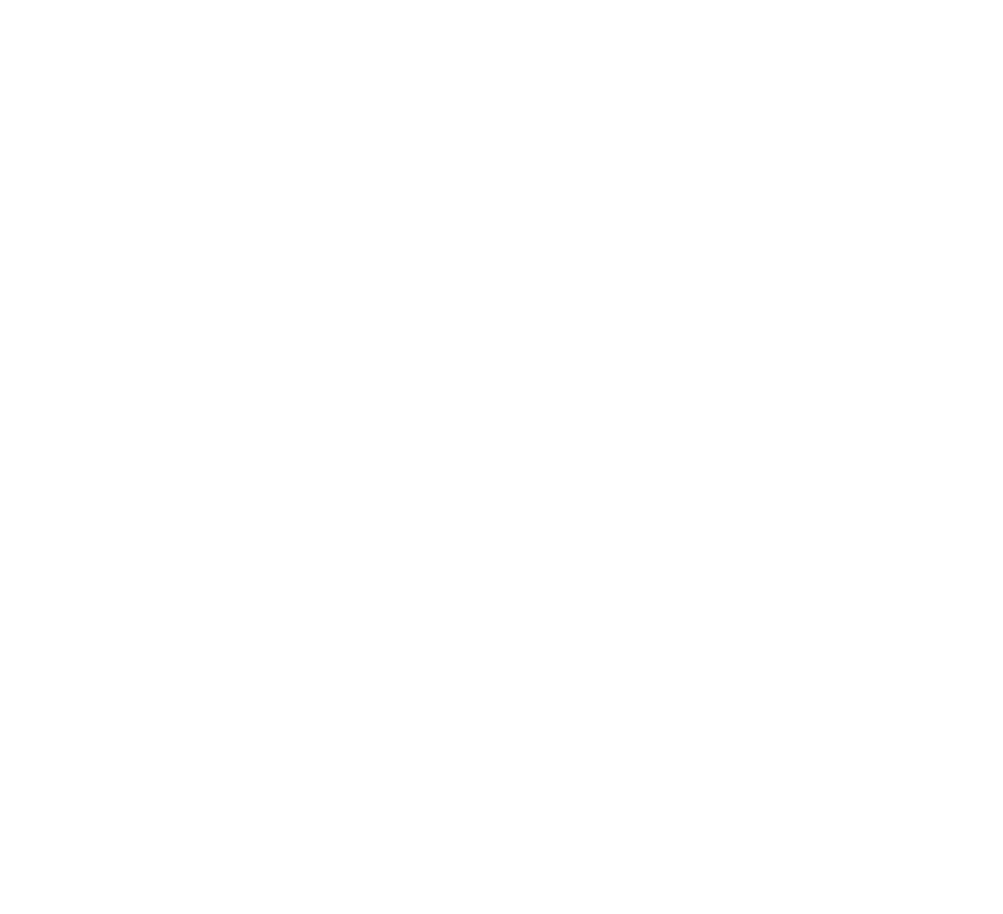
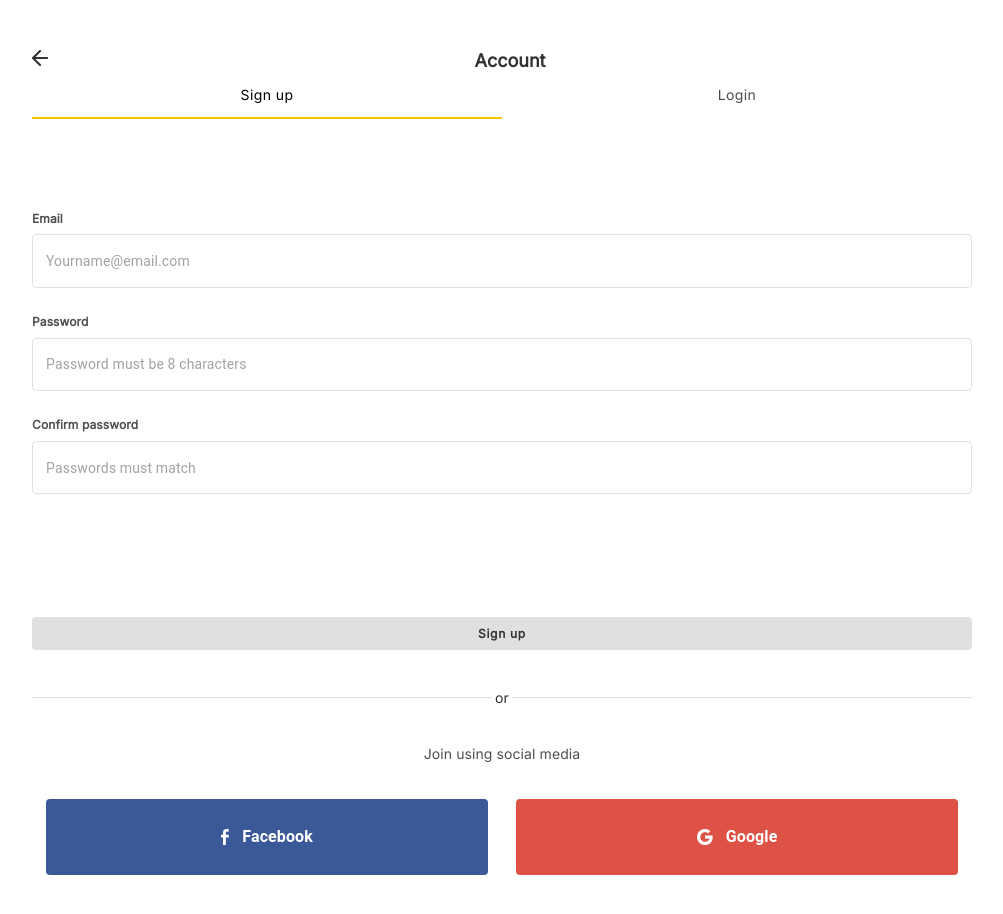
Before and after one commit to BloomTech-Labs/signlingo-fe, a React (Create React App) app: page /account/signup in a window 1280 px wide. Shown: the top 914 px of the page, without its empty margins (138-1141 px from the left). Before the commit the page ends 800 px from the top, so only its background shows below. Built offline with nearby package versions, Linux system fonts and the light colour scheme; no server answers.

Commit message:
moves routes for account signup and login out to App.js. renames routes for signup and login.  gets rid of warning about usestate in console log.

```diff
--- a/src/App.js
+++ b/src/App.js
@@ -22,8 +22,11 @@ function App() {
           <Route exact path="/lesson">
             <Lesson />
           </Route>
-          <Route exact path="/account">
-            <Account />
+          <Route path="/account/signup">
+            <Account value={0} />
+          </Route>
+          <Route path="/account/login">
+            <Account value={1} />
           </Route>
         </Switch>
       </Router>
--- a/src/components/Account.js
+++ b/src/components/Account.js
@@ -1,5 +1,6 @@
 import React, { useState, useEffect } from "react";
-import { Link, useLocation } from "react-router-dom";
+import { Link, useLocation, } from "react-router-dom";
+
 import Signup from "./Signup";
 import Login from "./Login";
 
@@ -47,9 +48,9 @@ function LinkTab(props) {
   return (
     <Tab
       component="a"
-      onClick={(event) => {
-        event.preventDefault();
-      }}
+      // onClick={(event) => {
+      //   event.preventDefault();
+      // }}
       {...props}
     />
   );
@@ -89,10 +90,10 @@ const useStyles = makeStyles((theme) => ({
   },
 }));
 
-const Account = () => {
+const Account = (props) => {
   const classes = useStyles();
   const location = useLocation();
-  const [value, setValue] = useState(0);
+  const [value, setValue] = useState(0 || props.value);
 
   const handleChange = (event, newValue) => {
     setValue(newValue);
@@ -130,17 +131,20 @@ const Account = () => {
           <LinkTab
             data-testid="accountSignupTab"
             label="Sign up"
-            href="/signup"
+            href="/account/signup"
+            to="/account/signup"
             className={classes.linkTab}
-            {...a11yProps(1)}
+            {...a11yProps(0)}
           />
           <LinkTab
             data-testid="accountLoginTab"
             label="Login"
-            href="/login"
+            href="/account/login"
+            to="/account/login"
             className={classes.linkTab}
-            {...a11yProps(0)}
+            {...a11yProps(1)}
           />
+
         </StyledTabs>
       </AppBar>
       <TabPanel className={classes.tabPanel} value={value} index={0}>
@@ -149,6 +153,12 @@ const Account = () => {
       <TabPanel className={classes.tabPanel} value={value} index={1}>
         <Login />
       </TabPanel>
+
+      {/* <Switch>
+        <Route exact path="/login" component={Login} />
+        <Route exact path="/signup" component={Signup} />
+
+      </Switch> */}
     </div>
   );
 };
--- a/src/components/LandingPage.js
+++ b/src/components/LandingPage.js
@@ -30,7 +30,7 @@ const LandingPage = () => {
             data-testid="loginLP"
             id="login"
             onClick={() =>
-              history.push({ pathname: "/account", state: { value: 1 } })
+              history.push({ pathname: "/account/login", state: { value: 1 } })
             }
           >
             Log in
@@ -43,7 +43,7 @@ const LandingPage = () => {
           data-testid="signupLP"
           id="landingBtn"
           onClick={() =>
-            history.push({ pathname: "/account", state: { value: 0 } })
+            history.push({ pathname: "/account/signup", state: { value: 0 } })
           }
         >
           Sign up
```
